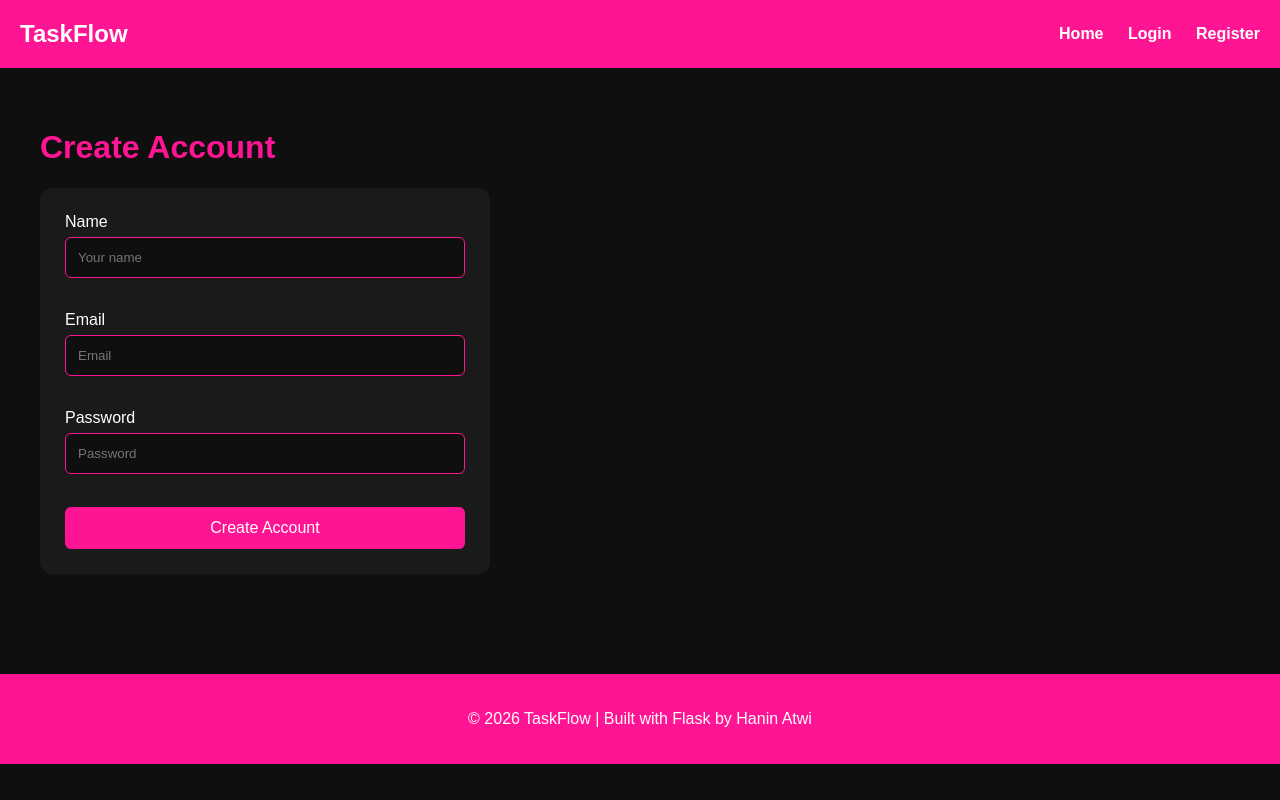
After one commit to haninatwi0/TaskFlow, a Flask app: page /register in a window 1280 px wide. The commit adds this page. Run offline with Flask 3, Linux system fonts and the light colour scheme.

Commit message:
Add custom black and pink theme

```diff
--- a/app.py
+++ b/app.py
@@ -6,5 +6,16 @@ app = Flask(__name__)
 def home():
     return render_template("index.html")
 
+
+@app.route("/login")
+def login():
+    return render_template("login.html")
+
+
+@app.route("/register")
+def register():
+    return render_template("register.html")
+
+
 if __name__ == "__main__":
     app.run(debug=True)
--- a/static/css/style.css
+++ b/static/css/style.css
@@ -1,30 +1,15 @@
 body {
     font-family: Arial, sans-serif;
     margin: 0;
-    background-color: #f4f4f4;
+    background-color: #0f0f0f;
+    color: white;
 }
 
+/* Navigation */
 header {
-    background-color: #2563eb;
+    background-color: #ff1493;
     color: white;
     padding: 20px;
-}
-
-main {
-    padding: 40px;
-}
-
-button {
-    background-color: #2563eb;
-    color: white;
-    border: none;
-    padding: 10px 18px;
-    cursor: pointer;
-    border-radius: 5px;
-}
-
-button:hover {
-    background-color: #1d4ed8;
 }
 
 nav {
@@ -41,5 +26,64 @@ nav a {
 }
 
 nav a:hover {
-    text-decoration: underline;
+    color: #0f0f0f;
 }
+
+/* Main content */
+main {
+    padding: 40px;
+}
+
+h1 {
+    color: #ff1493;
+}
+
+h2 {
+    margin: 0;
+}
+
+/* Forms */
+form {
+    max-width: 400px;
+    margin-top: 20px;
+    background-color: #1a1a1a;
+    padding: 25px;
+    border-radius: 12px;
+}
+
+input {
+    width: 100%;
+    padding: 12px;
+    margin-top: 6px;
+    margin-bottom: 15px;
+    border: 1px solid #ff1493;
+    background-color: #0f0f0f;
+    color: white;
+    border-radius: 6px;
+    box-sizing: border-box;
+}
+
+/* Buttons */
+button {
+    width: 100%;
+    padding: 12px;
+    background-color: #ff1493;
+    color: white;
+    border: none;
+    border-radius: 6px;
+    font-size: 16px;
+    cursor: pointer;
+}
+
+button:hover {
+    background-color: #ff69b4;
+}
+
+/* Footer */
+footer {
+    margin-top: 60px;
+    text-align: center;
+    padding: 20px;
+    background-color: #ff1493;
+    color: white;
+}
--- a/templates/base.html
+++ b/templates/base.html
@@ -25,6 +25,8 @@
         {% block content %}
         {% endblock %}
     </main>
-
+<footer>
+    <p>© 2026 TaskFlow | Built with Flask by Hanin Atwi</p>
+</footer>
 </body>
 </html>
--- /dev/null
+++ b/templates/register.html
@@ -0,0 +1,22 @@
+{% extends "base.html" %}
+
+{% block title %}
+Register
+{% endblock %}
+
+{% block content %}
+<h1>Create Account</h1>
+
+<form>
+    <label>Name</label><br>
+    <input type="text" placeholder="Your name"><br><br>
+
+    <label>Email</label><br>
+    <input type="email" placeholder="Email"><br><br>
+
+    <label>Password</label><br>
+    <input type="password" placeholder="Password"><br><br>
+
+    <button type="submit">Create Account</button>
+</form>
+{% endblock %}
```
Also changed, not shown: templates/login.html (added, +19 -0 lines).
